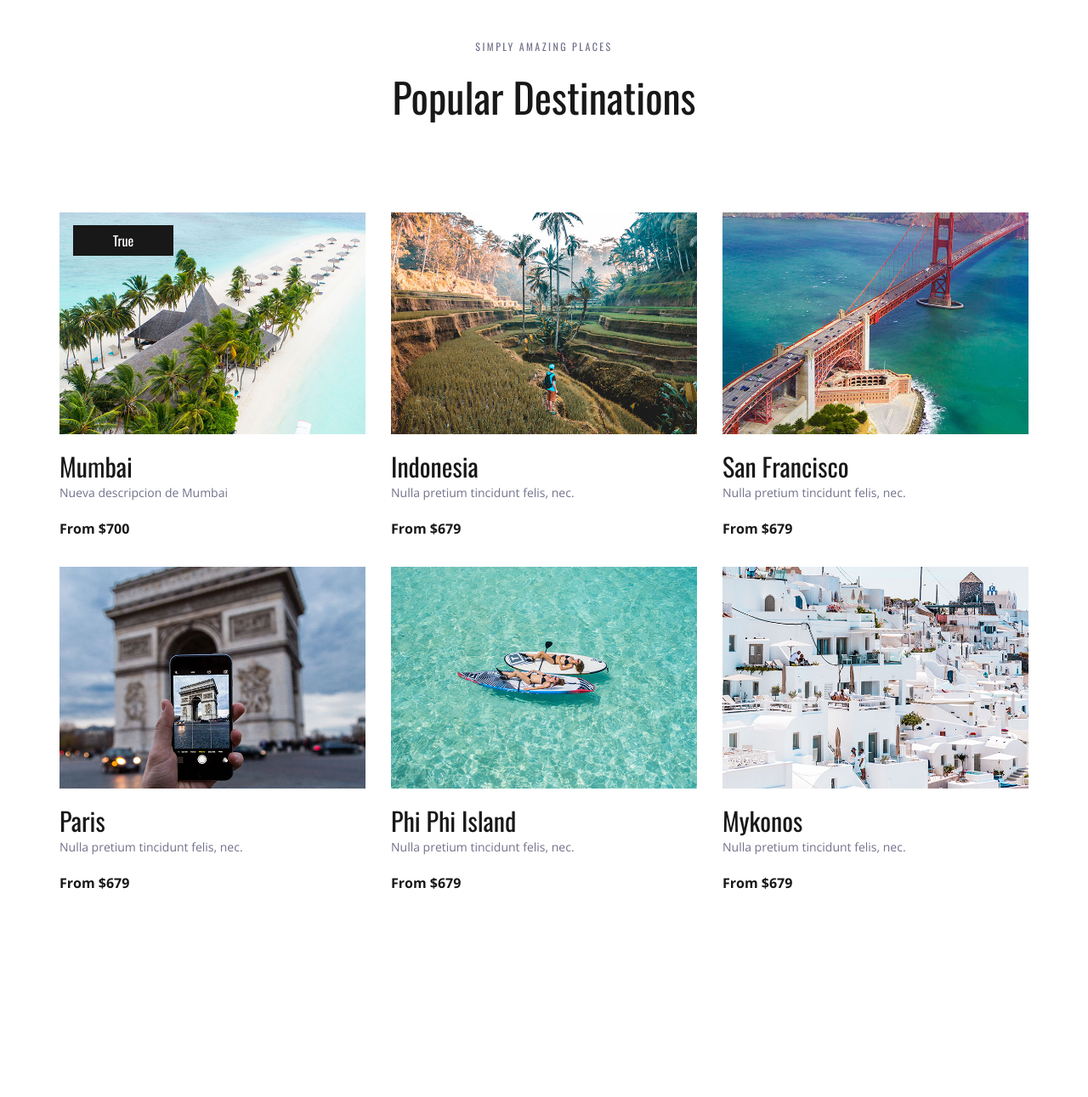
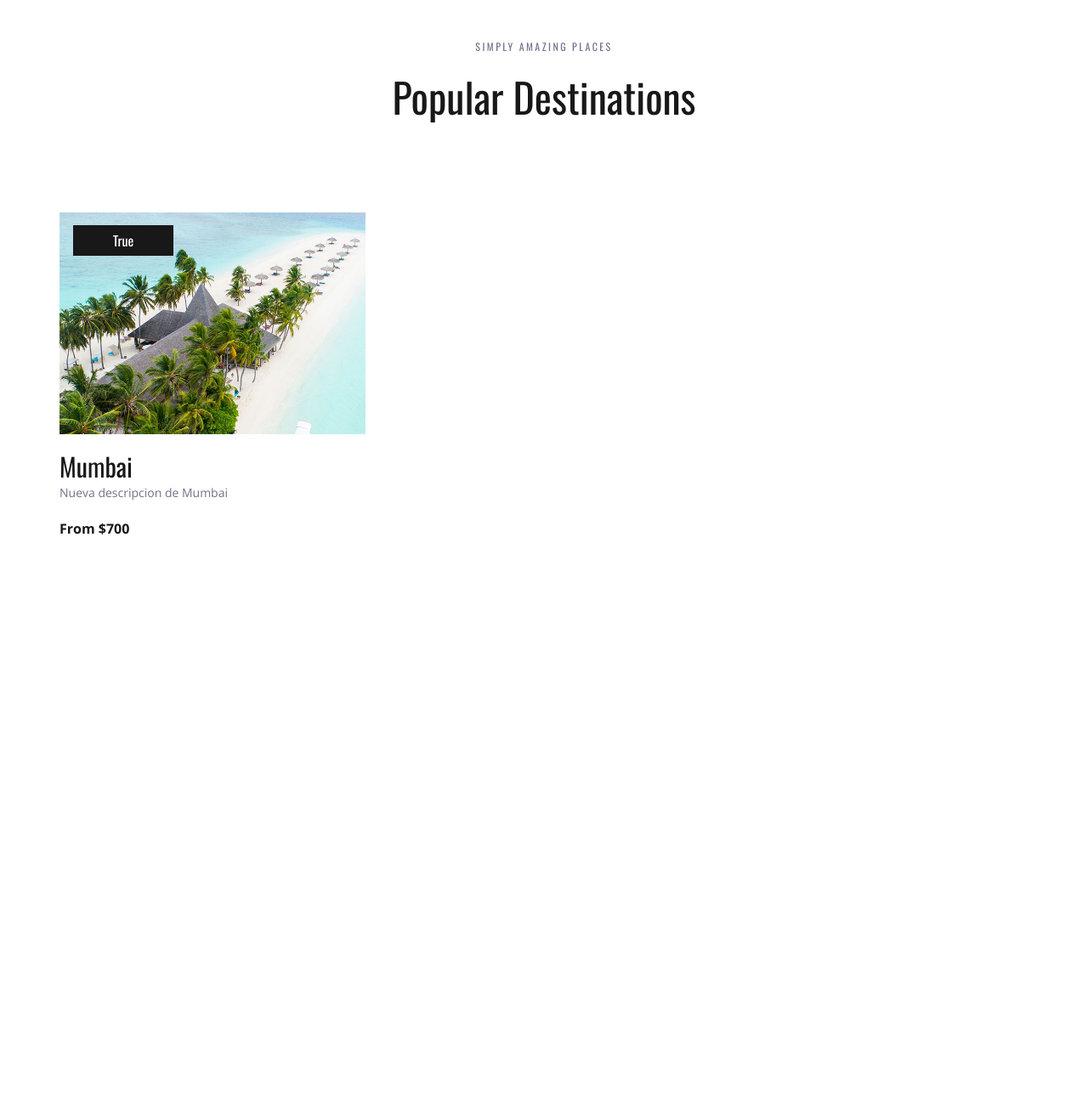
Before and after one commit to wilsonjosue/DjangoDestinosTuristicos, a Django app: page /destinos/ in a window 1280 px wide. Shown: the part 1235-2526 px from the top of the page at 85% size. Run offline with Django 5.2, Linux system fonts and the light colour scheme; some libraries are stand-ins or nearby versions.

Commit message:
Se elimina los destinos estaticos para tratar de implementar tag for e if

```diff
--- a/templates/index.html
+++ b/templates/index.html
@@ -261,66 +261,6 @@
 							</div>
 						</div>
 
-						<!-- Destination -->
-						<div class="destination item">
-							<div class="destination_image">
-								<img src="{% static 'images/destination_2.jpg' %}" alt="">
-							</div>
-							<div class="destination_content">
-								<div class="destination_title"><a href="destinations.html">Indonesia</a></div>
-								<div class="destination_subtitle"><p>Nulla pretium tincidunt felis, nec.</p></div>
-								<div class="destination_price">From $679</div>
-							</div>
-						</div>
-
-						<!-- Destination -->
-						<div class="destination item">
-							<div class="destination_image">
-								<img src="{% static 'images/destination_3.jpg' %}" alt="">
-							</div>
-							<div class="destination_content">
-								<div class="destination_title"><a href="destinations.html">San Francisco</a></div>
-								<div class="destination_subtitle"><p>Nulla pretium tincidunt felis, nec.</p></div>
-								<div class="destination_price">From $679</div>
-							</div>
-						</div>
-
-						<!-- Destination -->
-						<div class="destination item">
-							<div class="destination_image">
-								<img src="{% static 'images/destination_4.jpg' %}" alt="">
-							</div>
-							<div class="destination_content">
-								<div class="destination_title"><a href="destinations.html">Paris</a></div>
-								<div class="destination_subtitle"><p>Nulla pretium tincidunt felis, nec.</p></div>
-								<div class="destination_price">From $679</div>
-							</div>
-						</div>
-
-						<!-- Destination -->
-						<div class="destination item">
-							<div class="destination_image">
-								<img src="{% static 'images/destination_5.jpg' %}" alt="">
-							</div>
-							<div class="destination_content">
-								<div class="destination_title"><a href="destinations.html">Phi Phi Island</a></div>
-								<div class="destination_subtitle"><p>Nulla pretium tincidunt felis, nec.</p></div>
-								<div class="destination_price">From $679</div>
-							</div>
-						</div>
-
-						<!-- Destination -->
-						<div class="destination item">
-							<div class="destination_image">
-								<img src="{% static 'images/destination_6.jpg' %}" alt="">
-							</div>
-							<div class="destination_content">
-								<div class="destination_title"><a href="destinations.html">Mykonos</a></div>
-								<div class="destination_subtitle"><p>Nulla pretium tincidunt felis, nec.</p></div>
-								<div class="destination_price">From $679</div>
-							</div>
-						</div>
-
 					</div>
 				</div>
 			</div>
```
